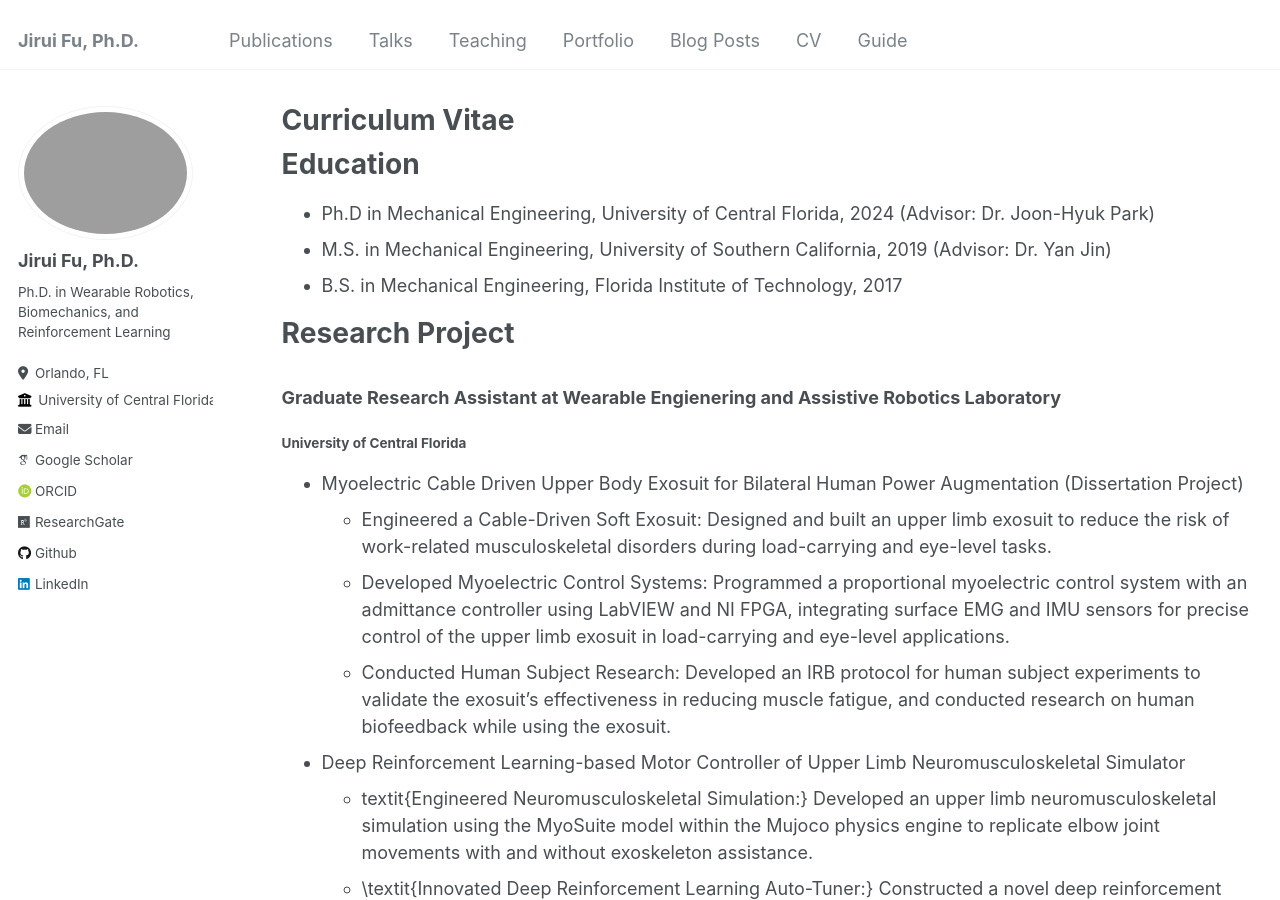
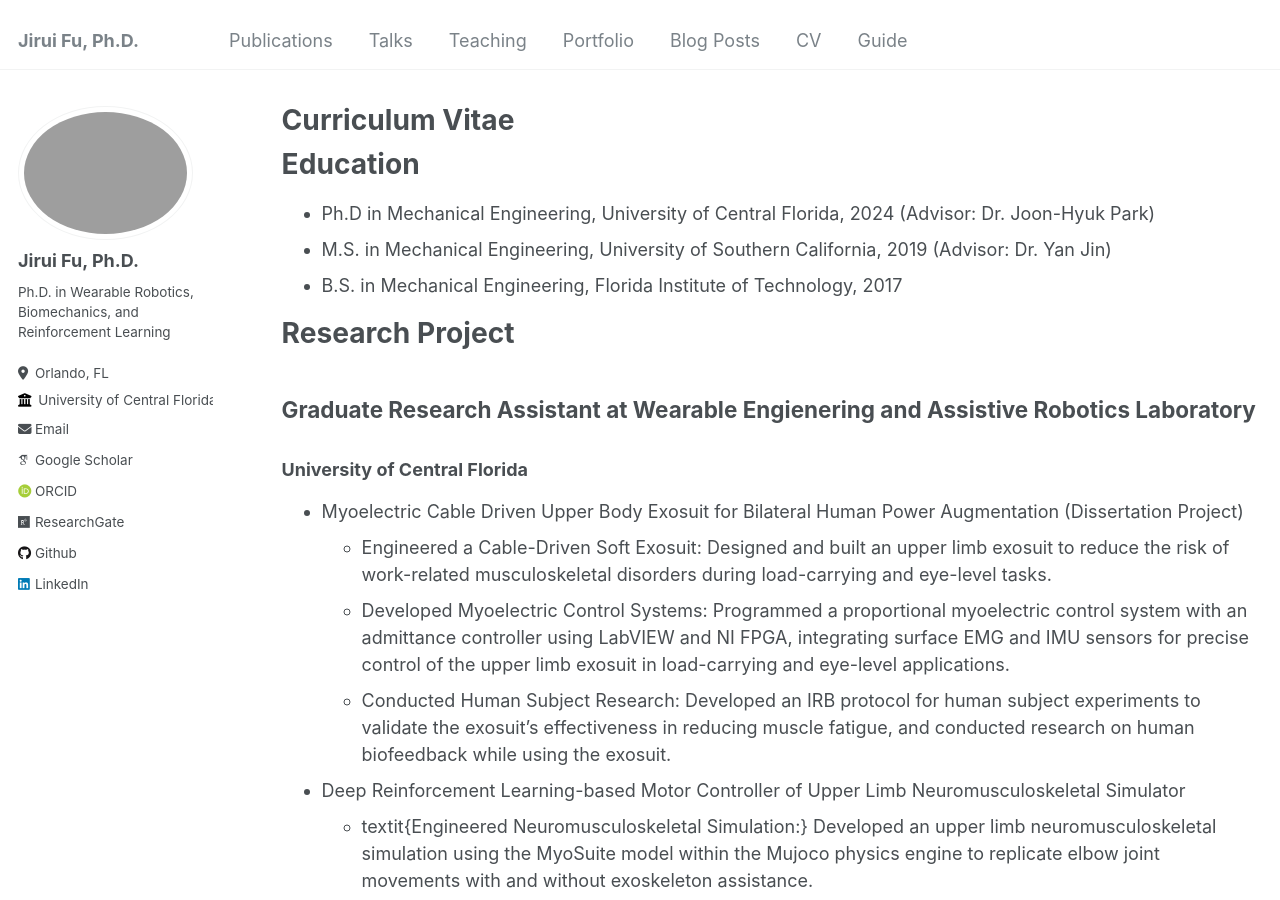
Before and after one commit to jiruifu/jiruifu.github.io, a Jekyll site: the page built from _pages/cv.md, in a window 1280 px wide and 900 px high. Built offline with Jekyll 4.4.1, drawn with Linux system fonts in a browser that asks for light colours; some web fonts are replaced.

Commit message:
Update cv.md

```diff
--- a/_pages/cv.md
+++ b/_pages/cv.md
@@ -17,8 +17,8 @@ Education
 
 Research Project
 ======
-### Graduate Research Assistant at Wearable Engienering and Assistive Robotics Laboratory
-#### University of Central Florida
+## Graduate Research Assistant at Wearable Engienering and Assistive Robotics Laboratory
+### University of Central Florida
 * Myoelectric Cable Driven Upper Body Exosuit for Bilateral Human Power Augmentation (Dissertation Project)
   * Engineered a Cable-Driven Soft Exosuit: Designed and built an upper limb exosuit to reduce the risk of work-related musculoskeletal disorders during load-carrying and eye-level tasks.
   * Developed Myoelectric Control Systems: Programmed a proportional myoelectric control system with an admittance controller using LabVIEW and NI FPGA, integrating surface EMG and IMU sensors for precise control of the upper limb exosuit in load-carrying and eye-level applications.
```
